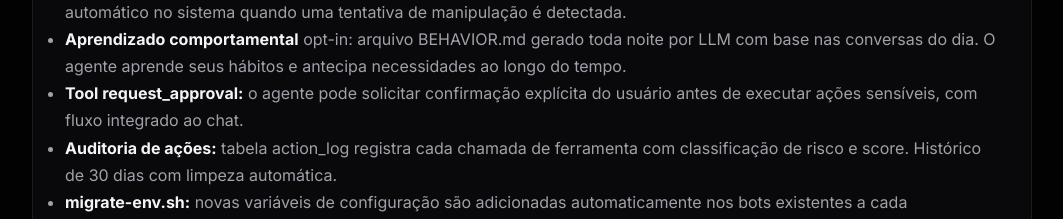
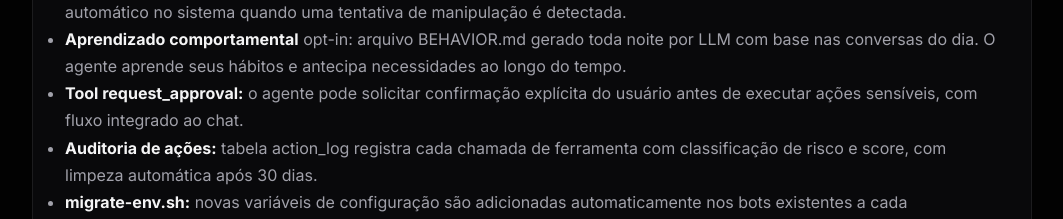
Before and after one commit to alozs/smb-claw, a plain HTML site: page index.html in a window 1280 px wide. Shown: the part 6940-7159 px from the top of the page, without its empty margins (108-1171 px from the left). Drawn offline with nearby package versions, Linux system fonts and the light colour scheme.

```diff
--- a/index.html
+++ b/index.html
@@ -606,7 +606,7 @@
               <li><strong style="color: var(--zinc-100);">Detecção de prompt injection</strong> por scoring: 25+ padrões em português e inglês, threshold configurável. Injeta aviso automático no sistema quando uma tentativa de manipulação é detectada.</li>
               <li><strong style="color: var(--zinc-100);">Aprendizado comportamental</strong> opt-in: arquivo BEHAVIOR.md gerado toda noite por LLM com base nas conversas do dia. O agente aprende seus hábitos e antecipa necessidades ao longo do tempo.</li>
               <li><strong style="color: var(--zinc-100);">Tool request_approval:</strong> o agente pode solicitar confirmação explícita do usuário antes de executar ações sensíveis, com fluxo integrado ao chat.</li>
-              <li><strong style="color: var(--zinc-100);">Auditoria de ações:</strong> tabela action_log registra cada chamada de ferramenta com classificação de risco e score. Histórico de 30 dias com limpeza automática.</li>
+              <li><strong style="color: var(--zinc-100);">Auditoria de ações:</strong> tabela action_log registra cada chamada de ferramenta com classificação de risco e score, com limpeza automática após 30 dias.</li>
               <li><strong style="color: var(--zinc-100);">migrate-env.sh:</strong> novas variáveis de configuração são adicionadas automaticamente nos bots existentes a cada <code>./update.sh</code>.</li>
             </ul>
             <p><strong>Melhorias</strong></p>
```
